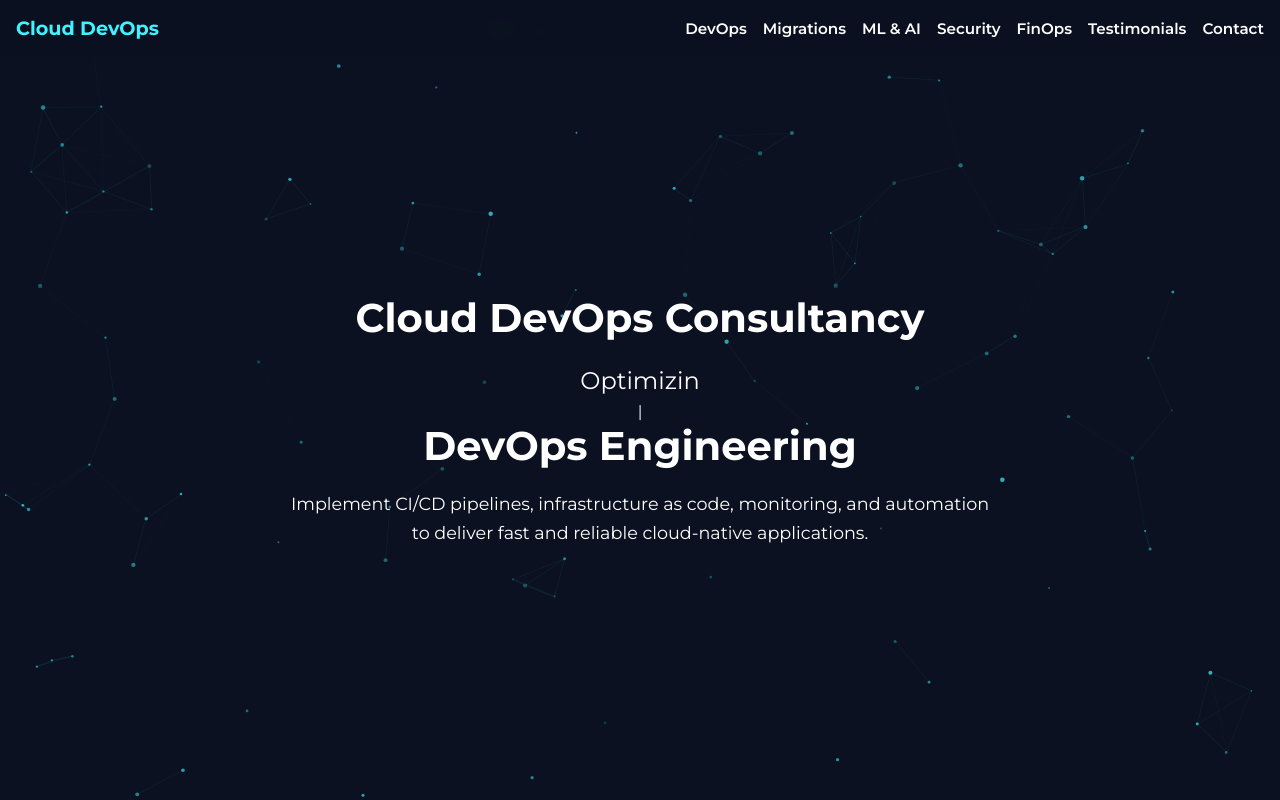
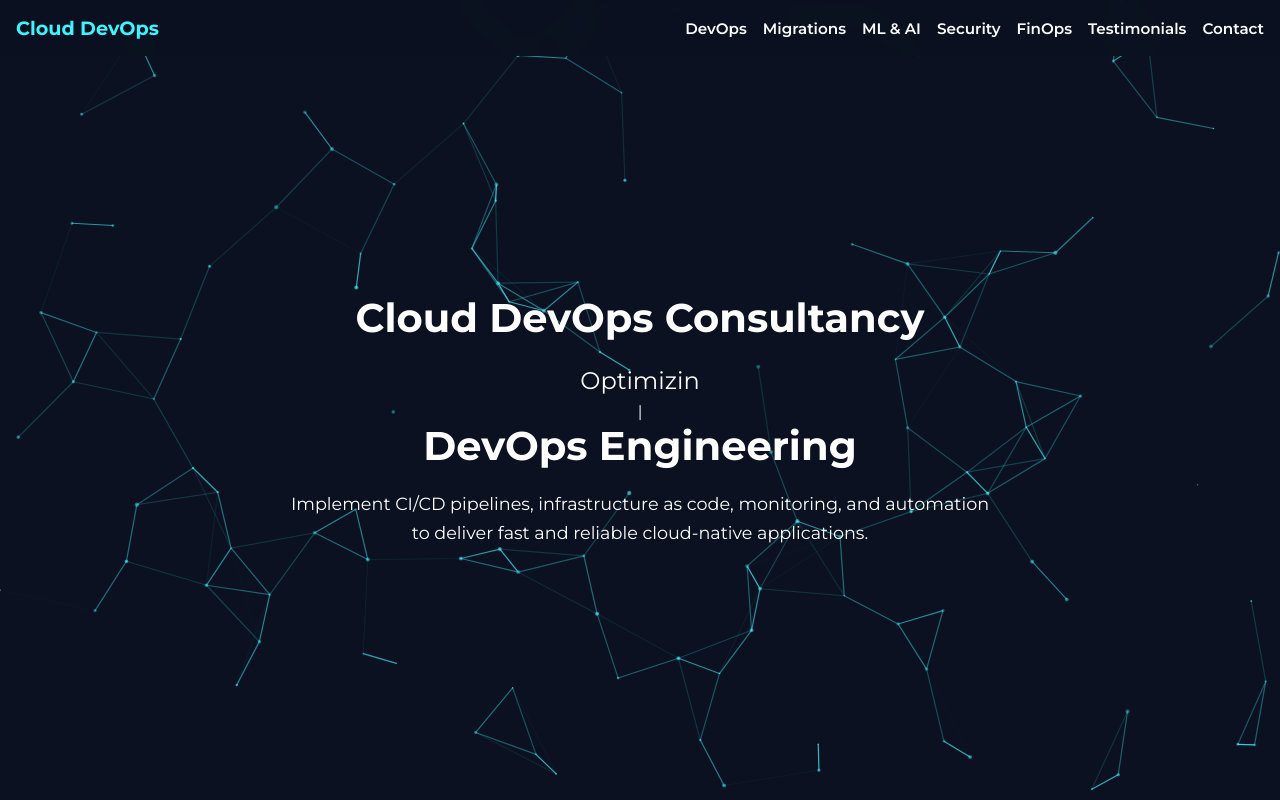
Before and after one commit to Sakib99/static, a plain HTML site: page index.html in a window 1280 px wide. Shown: the top 800 px of the page. Drawn offline with nearby package versions, Linux system fonts and the light colour scheme; grey boxes are pictures that could not be loaded.

Commit message:
Update index.html

```diff
--- a/index.html
+++ b/index.html
@@ -371,10 +371,14 @@
 
     class Dot {
     constructor() {
+      this.reset();
+    }
+
+    reset() {
       this.x = Math.random() * width;
       this.y = Math.random() * height;
-        this.vx = (Math.random() - 0.5) * 1;
-        this.vy = (Math.random() - 0.5) * 1;
+      this.vx = (Math.random() - 0.5) * 1.2;
+      this.vy = (Math.random() - 0.5) * 1.2;
       this.radius = Math.random() * 1.5 + 0.8;
       this.opacity = Math.random() * 0.5 + 0.2;
     }
@@ -382,55 +386,67 @@
     update() {
       this.x += this.vx;
       this.y += this.vy;
+
       if (this.x <= 0 || this.x >= width) this.vx *= -1;
       if (this.y <= 0 || this.y >= height) this.vy *= -1;
+    }
+
+    draw() {
+      const gradient = ctx.createRadialGradient(this.x, this.y, 0, this.x, this.y, this.radius * 2);
+      gradient.addColorStop(0, `rgba(62, 244, 255, ${this.opacity + 0.2})`);
+      gradient.addColorStop(1, "rgba(62, 244, 255, 0)");
+      ctx.fillStyle = gradient;
+      ctx.beginPath();
+      ctx.arc(this.x, this.y, this.radius, 0, Math.PI * 2);
+      ctx.fill();
+    }
+  }
+
+  function connectDots(dotArray) {
+    const maxDist = 100;
+    for (let i = 0; i < dotArray.length; i++) {
+      for (let j = i + 1; j < dotArray.length; j++) {
+        const dx = dotArray[i].x - dotArray[j].x;
+        const dy = dotArray[i].y - dotArray[j].y;
+        const distance = Math.sqrt(dx * dx + dy * dy);
+
+        if (distance < maxDist) {
+          const opacity = 1 - distance / maxDist;
+          ctx.strokeStyle = `rgba(62, 244, 255, ${opacity})`;
+          ctx.lineWidth = 1.2;
+          ctx.beginPath();
+          ctx.moveTo(dotArray[i].x, dotArray[i].y);
+          ctx.lineTo(dotArray[j].x, dotArray[j].y);
+          ctx.stroke();
+        }
+      }
     }
   }
 
   function initCanvas() {
     width = canvas.width = window.innerWidth;
     height = canvas.height = window.innerHeight;
-      dots = Array.from({ length: 100 }, () => new Dot());
+    dots = Array.from({ length: 120 }, () => new Dot());
   }
 
   function draw() {
     ctx.clearRect(0, 0, width, height);
-      for (let i = 0; i < dots.length; i++) {
-        let d = dots[i];
-        d.update();
-
-        // draw dot
-        ctx.beginPath();
-        ctx.arc(d.x, d.y, d.radius, 0, Math.PI * 2);
-        ctx.fillStyle = `rgba(62,244,255,${d.opacity})`;
-        ctx.fill();
-
-        // draw connecting lines
-        for (let j = i + 1; j < dots.length; j++) {
-          let d2 = dots[j];
-          let dx = d.x - d2.x;
-          let dy = d.y - d2.y;
-          let dist = Math.sqrt(dx * dx + dy * dy);
-          if (dist < 120) {
-            ctx.beginPath();
-            ctx.moveTo(d.x, d.y);
-            ctx.lineTo(d2.x, d2.y);
-            ctx.strokeStyle = `rgba(62,244,255,${(1 - dist / 120) * 0.2})`;
-            ctx.lineWidth = 0.5;
-            ctx.stroke();
-          }
-        }
-      }
+    dots.forEach(dot => {
+      dot.update();
+      dot.draw();
+    });
+    connectDots(dots);
     requestAnimationFrame(draw);
   }
+
 
     function toggleMenu() {
       document.getElementById("navLinks").classList.toggle("open");
     }
-
     window.addEventListener('resize', initCanvas);
     initCanvas();
     draw();
+
   </script>
 </body>
 </html>
```
Lines whose indentation alone changed are shown as unchanged.
